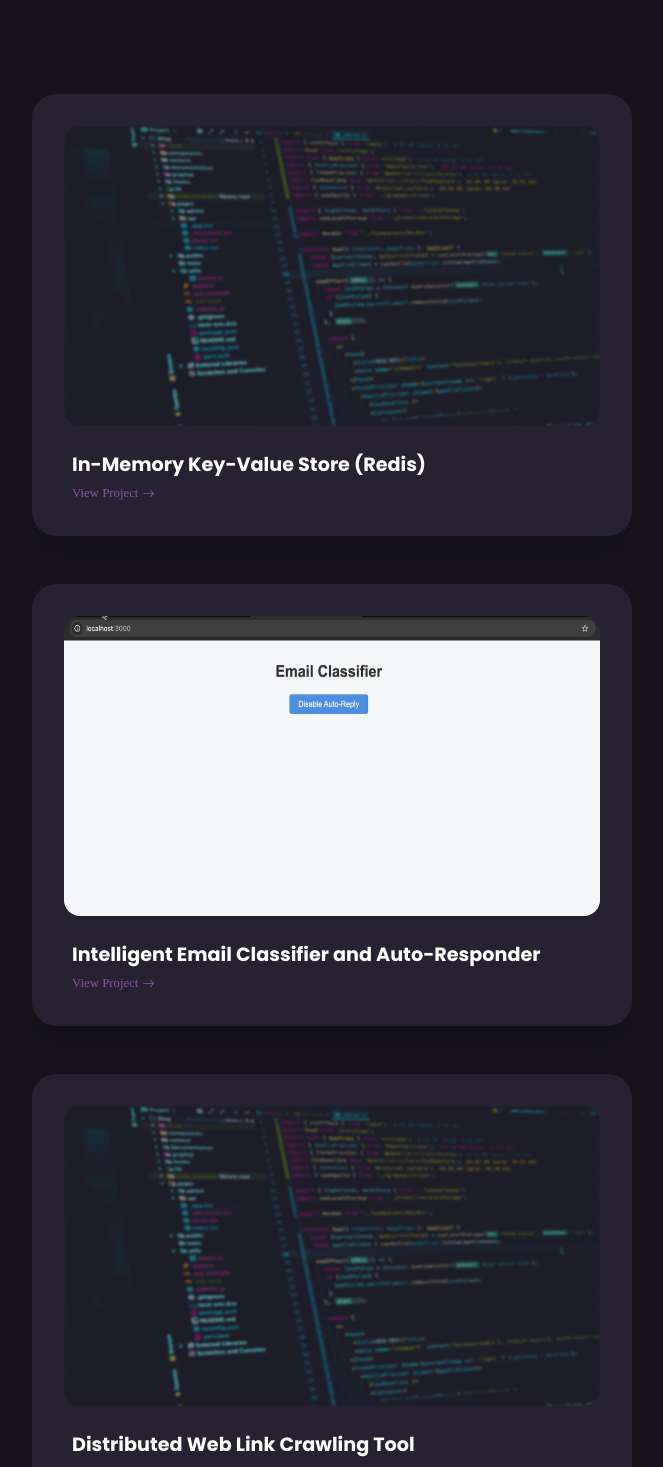
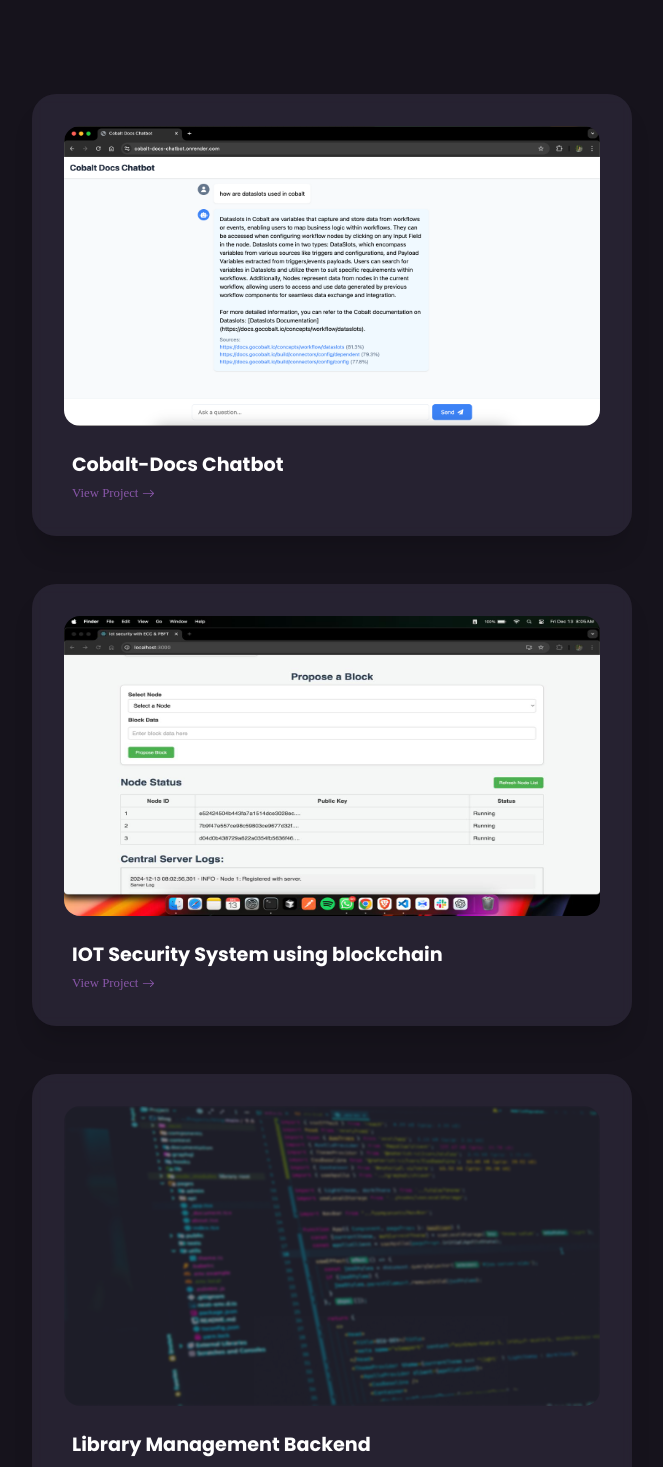
Before and after one commit to dark-byte/AdrishMitraPortfolio, a React (Create React App) app: page / in a window 1280 px wide. Shown: the part 1920-3387 px from the top of the page, without its empty margins (308-971 px from the left). Built offline with nearby package versions, Linux system fonts and the light colour scheme; a web font is replaced by a local one.

Commit message:
cobalt-docs, lib management, iot security projs added

```diff
--- a/src/Data/WorkData.js
+++ b/src/Data/WorkData.js
@@ -10,8 +10,28 @@ import Video from '../Assets/WorkAssets/Video-Editing.png'
 import Heliverse from '../Assets/WorkAssets/heliverse.png'
 import webtoon from '../Assets/WorkAssets/webtoon.png'
 import email from '../Assets/WorkAssets/email_reply.png'
+import cobaltChatbot from '../Assets/WorkAssets/cobalt-docs-chatbot.png'
+import iotSecurity from '../Assets/WorkAssets/iot_security.jpeg'
 
 const works = [
+    {
+        title: "Cobalt-Docs Chatbot",
+        img: `${cobaltChatbot}`,
+        category: 'python',
+        link: "https://cobalt-docs-chatbot.onrender.com/"
+    },
+    {
+        title: 'IOT Security System using blockchain',
+        img: `${iotSecurity}`,
+        category: 'python',
+        link: 'https://github.com/dark-byte/IOT_security_blockchain'
+    },
+    {
+        title: 'Library Management Backend',
+        img: '',
+        category: 'web',
+        link: 'https://github.com/dark-byte/Library_Management_Backend'
+    },
     {
         title: 'In-Memory Key-Value Store (Redis)',
         img: '',
```
Also changed, not shown: src/Assets/WorkAssets/cobalt-docs-chatbot.png (added), src/Assets/WorkAssets/iot_security.jpeg (added).
